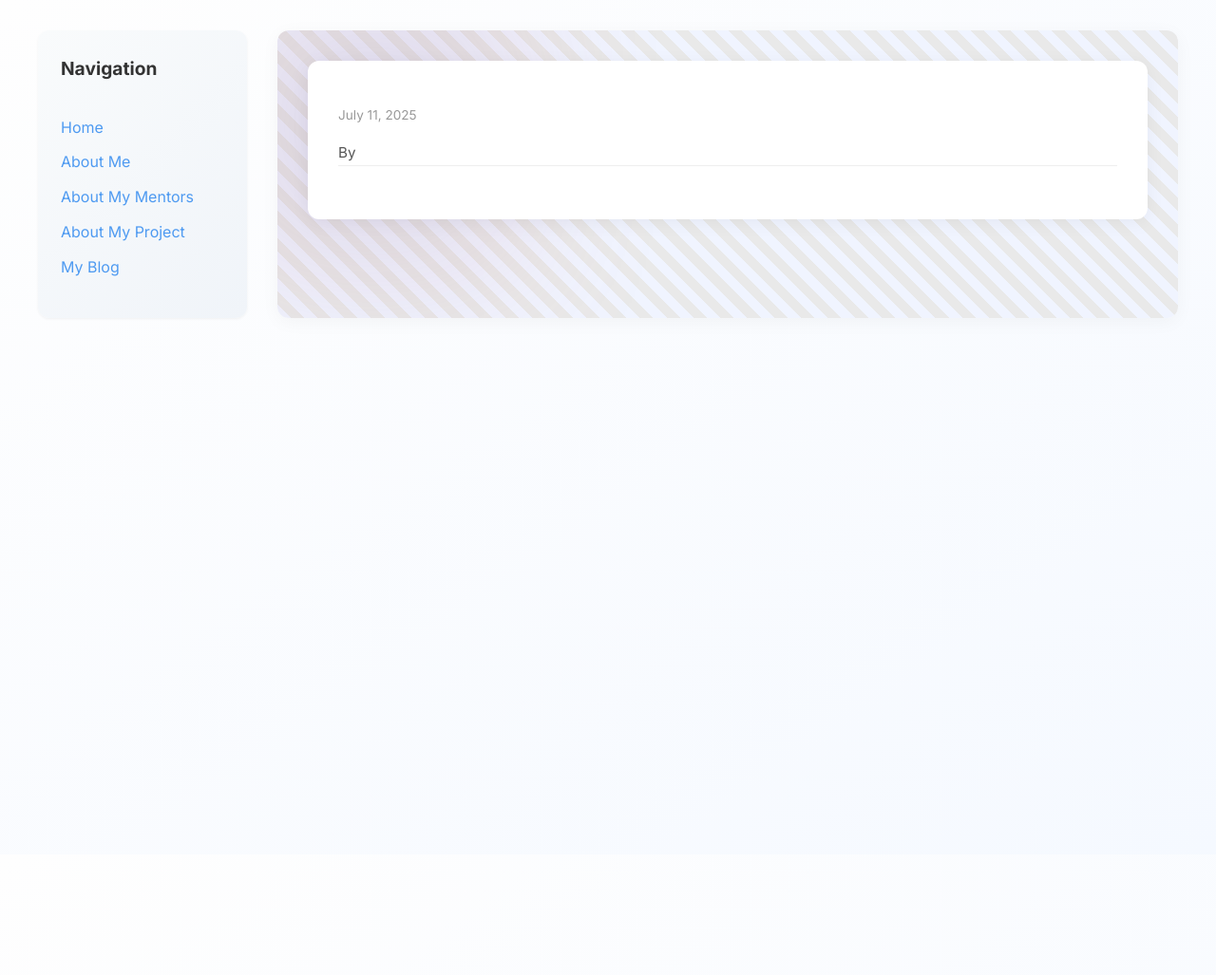
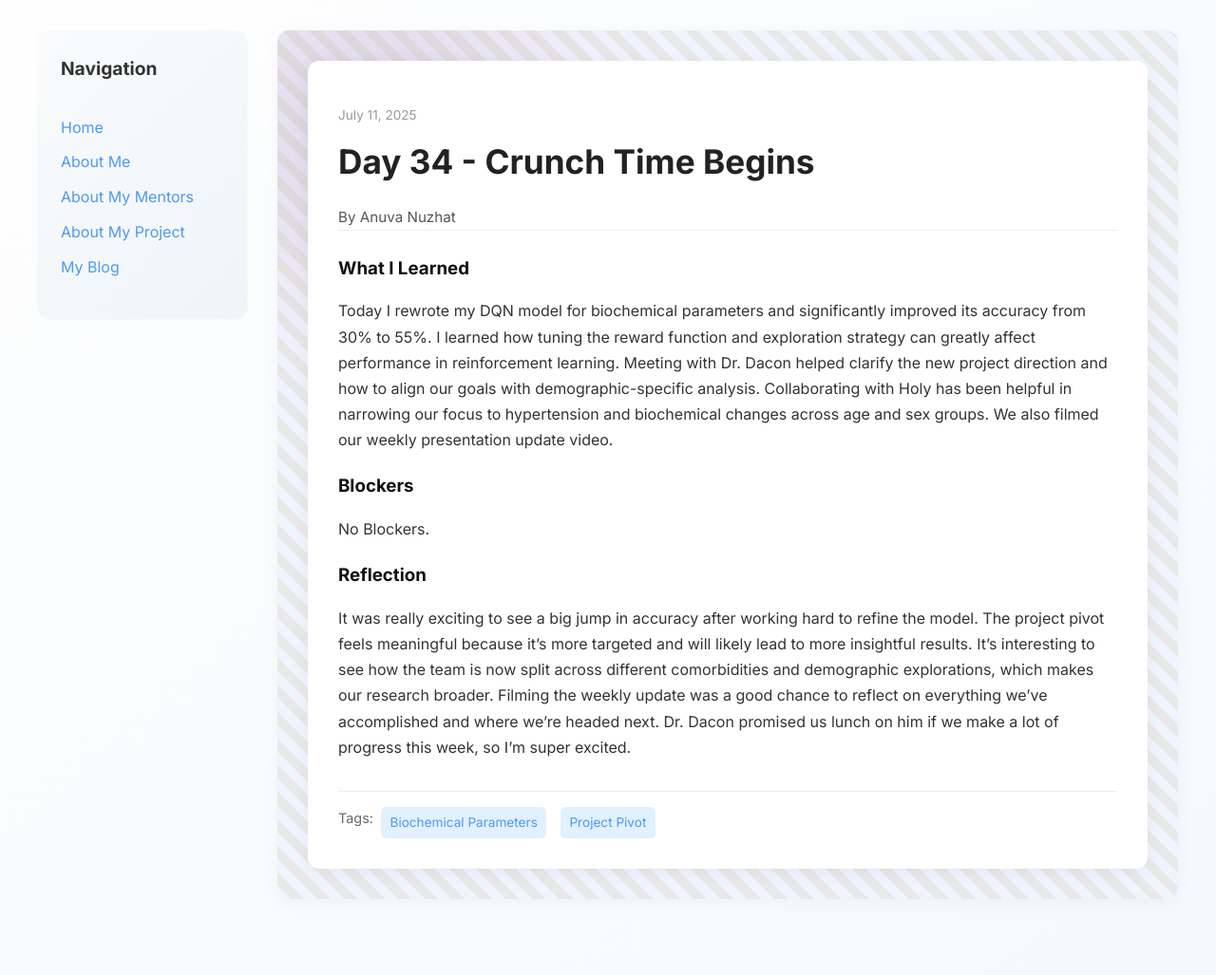
Before and after one commit to anuvanuzhat/anuvanuzhat.github.io, a Jekyll site: the page built from _posts/2025-07-11-day-34.md, in a window 1280 px wide. Shown: the whole page at 95% size. Built offline with Jekyll 4.4.1, drawn with Linux system fonts in a browser that asks for light colours; our own code applies the rules of GitHub Pages for plain Markdown files; before the commit the page ends 900 px from its top, so only the background shows below that.

Commit message:
Update 2025-07-11-day-34.md

```diff
--- a/_posts/2025-07-11-day-34.md
+++ b/_posts/2025-07-11-day-34.md
@@ -10,18 +10,16 @@ what_i_learned: >
   Today I rewrote my DQN model for biochemical parameters and significantly improved its accuracy from 30% to 55%.
   I learned how tuning the reward function and exploration strategy can greatly affect performance in reinforcement learning.
   Meeting with Dr. Dacon helped clarify the new project direction and how to align our goals with demographic-specific analysis.
-  Collaborating with Holy has been helpful in narrowing our focus to hypertension and biochemical changes across age and sex groups. We also
-  filmed our weekly presentation update video.
-
+  Collaborating with Holy has been helpful in narrowing our focus to hypertension and biochemical changes across age and sex groups.
+  We also filmed our weekly presentation update video.
 
 blockers: >
   No Blockers.
 
 reflection: >
-   It was really exciting to see a big jump in accuracy after working hard to refine the model.
+  It was really exciting to see a big jump in accuracy after working hard to refine the model.
   The project pivot feels meaningful because it's more targeted and will likely lead to more insightful results.
-  It’s interesting to see how the team is now split across different comorbidities and demographic explorations, which makes our research       broader.
-  Filming the weekly update was a good chance to reflect on everything we’ve accomplished and where we’re headed next. Dr. Dacon promised us
-  lunch on him if we make a lot of progress this week so I'm super excited.
-
+  It’s interesting to see how the team is now split across different comorbidities and demographic explorations, which makes our research broader.
+  Filming the weekly update was a good chance to reflect on everything we’ve accomplished and where we’re headed next.
+  Dr. Dacon promised us lunch on him if we make a lot of progress this week, so I'm super excited.
 ---
```
